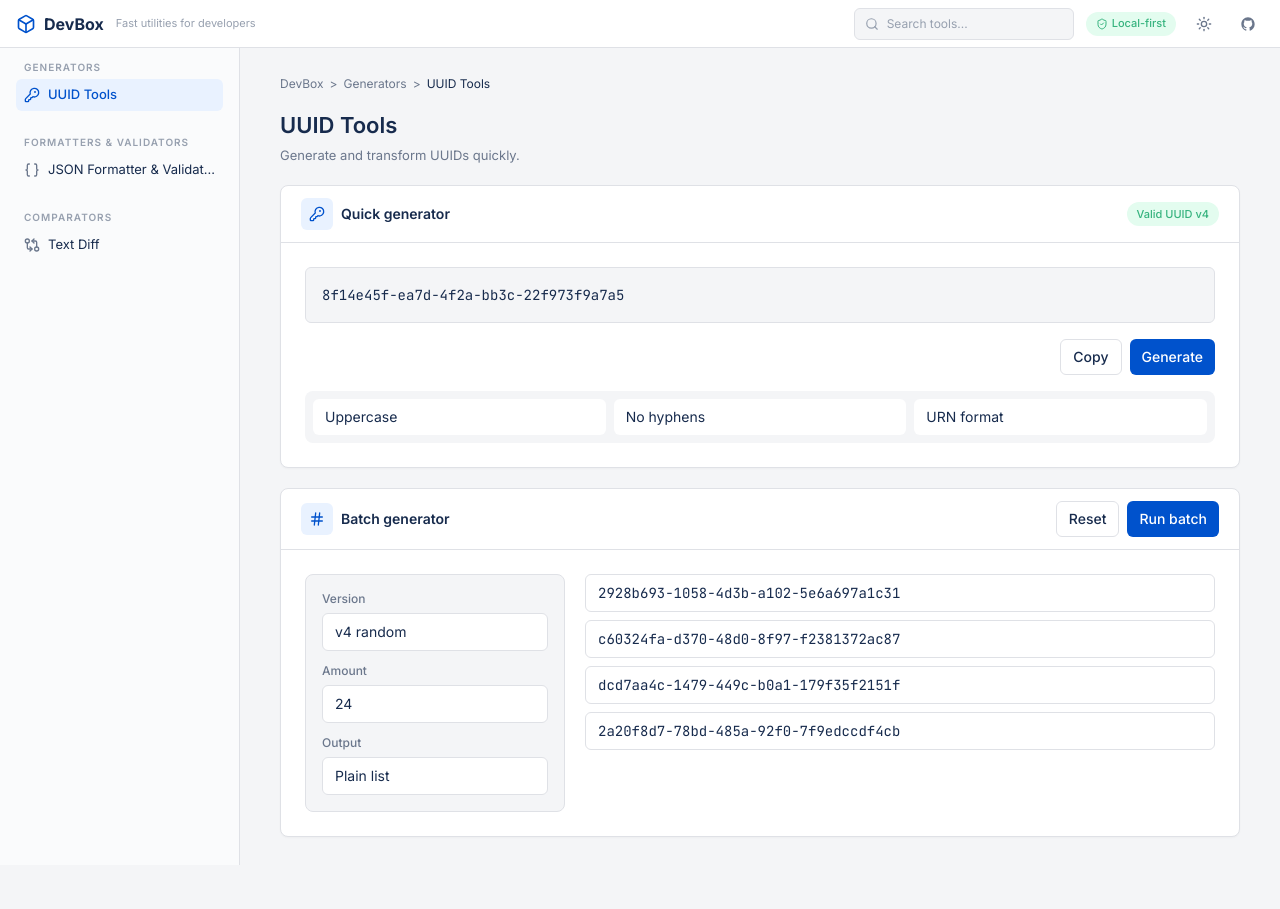
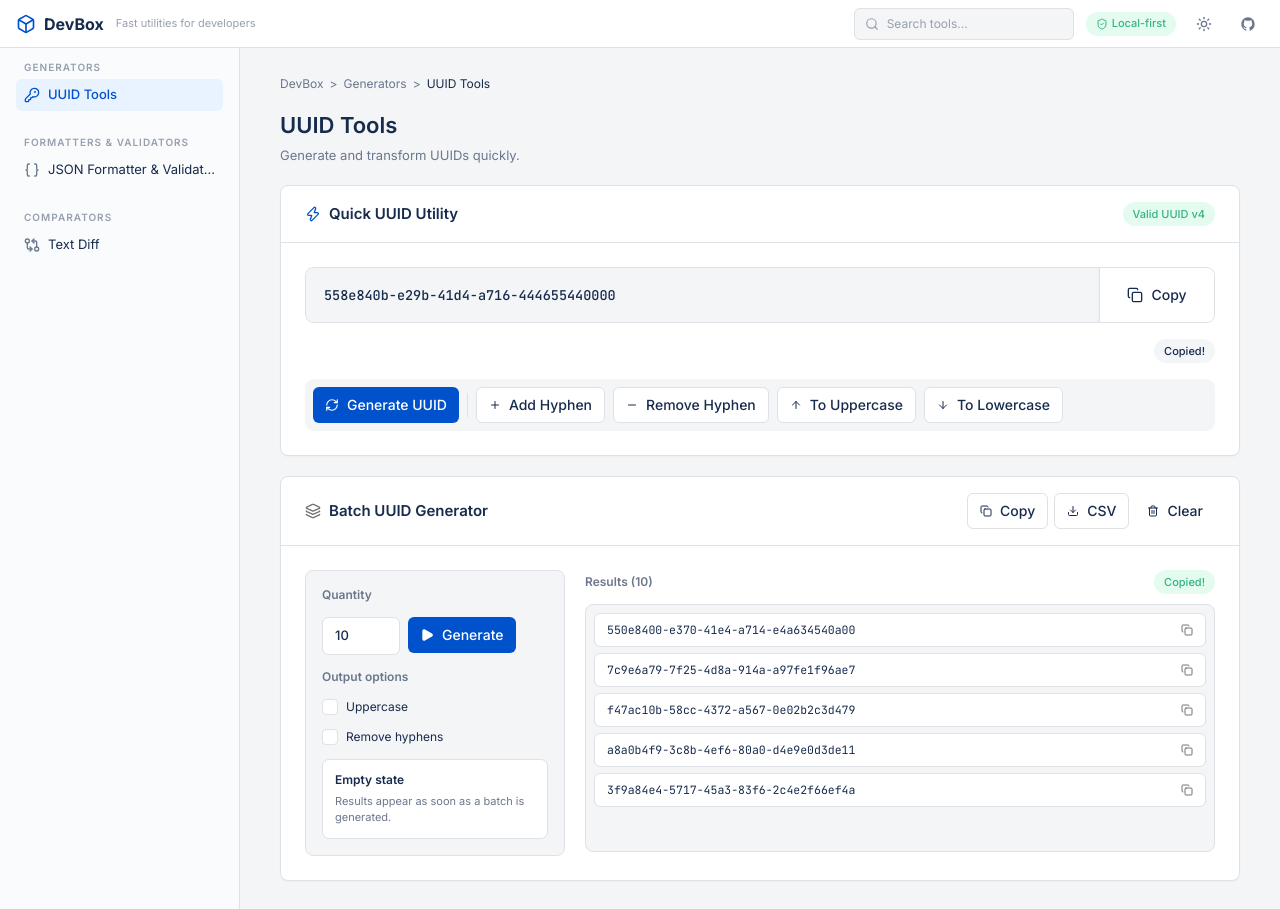
Before and after one commit to YasudaYutaka/devbox, a Next.js app: page /uuid-tools in a window 1280 px wide. Before the commit the page ends 865 px from the top, so only its background shows below. Built offline with nearby package versions, Linux system fonts and the light colour scheme.

Commit message:
feat: adjust uuid page design

```diff
--- a/app/ui/dashboard-view.tsx
+++ b/app/ui/dashboard-view.tsx
@@ -41,7 +41,7 @@
                   <p className="min-h-8 text-[13px] leading-4 text-[var(--text-secondary)]">
                     {tool.description}
                   </p>
-                  <span className="mt-auto inline-flex h-8 w-fit items-center justify-center gap-1.5 rounded-md bg-[var(--primary)] px-3.5 text-xs font-medium text-[var(--text-on-primary)] transition-colors group-hover:bg-[var(--primary-hover)]">
+                  <span className="mt-auto inline-flex h-8 w-fit items-center justify-center gap-1.5 rounded-md bg-[var(--primary)] px-3.5 text-xs font-medium text-white transition-colors group-hover:bg-[var(--primary-hover)] dark:border dark:border-[var(--border)] dark:bg-[#30363d] dark:text-[#e6edf3] dark:group-hover:bg-[var(--bg-hover)]">
                     Open tool
                     <ArrowRight aria-hidden className="size-3.5" strokeWidth={2} />
                   </span>
--- a/app/ui/primitives.tsx
+++ b/app/ui/primitives.tsx
@@ -98,11 +98,11 @@
       className={cx(
         "inline-flex h-9 items-center justify-center gap-2 rounded-md px-3 text-sm font-medium transition-colors",
         variant === "default" &&
-          "bg-[var(--primary)] text-[var(--text-on-primary)] hover:bg-[var(--primary-hover)]",
+          "bg-[var(--primary)] text-white hover:bg-[var(--primary-hover)] dark:border dark:border-[var(--border)] dark:bg-[#30363d] dark:text-[#e6edf3] dark:hover:bg-[var(--bg-hover)]",
         variant === "outline" &&
-          "border border-[var(--border)] bg-[var(--bg-surface)] text-[var(--text-primary)] hover:bg-[var(--bg-hover)]",
+          "border border-[var(--border)] bg-white text-[var(--text-primary)] hover:bg-[var(--bg-hover)] dark:bg-[#1b1f23] dark:text-[#e6edf3]",
         variant === "ghost" &&
-          "text-[var(--text-primary)] hover:bg-[var(--bg-hover)]",
+          "text-[var(--text-primary)] hover:bg-[var(--bg-hover)] dark:text-[#e6edf3]",
       )}
     >
       {children}
--- a/app/ui/uuid-tools-view.tsx
+++ b/app/ui/uuid-tools-view.tsx
@@ -1,62 +1,156 @@
-import { Hash, KeyRound } from "lucide-react";
-import { Badge, Breadcrumbs, Button, Card, CardHeader, PageTitle } from "./primitives";
+import {
+  ArrowDown,
+  ArrowUp,
+  Copy,
+  Download,
+  Layers,
+  Minus,
+  Play,
+  Plus,
+  RefreshCw,
+  Trash2,
+  Zap,
+  type LucideIcon,
+} from "lucide-react";
+import { Badge, Breadcrumbs, Button, Card, PageTitle, cx } from "./primitives";
 import { DevBoxShell } from "./shell";
+
+const batchUuids = [
+  "550e8400-e370-41e4-a714-e4a634540a00",
+  "7c9e6a79-7f25-4d8a-914a-a97fe1f96ae7",
+  "f47ac10b-58cc-4372-a567-0e02b2c3d479",
+  "a8a0b4f9-3c8b-4ef6-80a0-d4e9e0d3de11",
+  "3f9a84e4-5717-45a3-83f6-2c4e2f66ef4a",
+];
 
 export function UuidToolsPage() {
   return (
     <DevBoxShell active="uuid-tools">
       <Breadcrumbs items={["DevBox", "Generators", "UUID Tools"]} />
       <PageTitle title="UUID Tools" subtitle="Generate and transform UUIDs quickly." />
+
       <Card>
-        <CardHeader title="Quick generator" icon={KeyRound} aside={<Badge>Valid UUID v4</Badge>} />
+        <ToolCardHeader
+          icon={Zap}
+          iconClassName="text-[var(--primary)] dark:text-[var(--border)]"
+          title="Quick UUID Utility"
+          aside={<Badge>Valid UUID v4</Badge>}
+        />
         <div className="flex flex-col gap-4 p-6">
-          <div className="flex min-h-14 items-center rounded-md border border-[#dfe1e6] bg-[#f4f5f7] px-4 font-mono text-sm text-[#172b4d] dark:border-[#30363d] dark:bg-[#1b1f23] dark:text-[#e6edf3]">
-            8f14e45f-ea7d-4f2a-bb3c-22f973f9a7a5
+          <div className="flex h-14 min-w-0 overflow-hidden rounded-lg">
+            <div className="flex min-w-0 flex-1 items-center rounded-l-lg border border-[var(--border)] bg-[var(--bg-page)] px-[18px]">
+              <span className="truncate font-mono text-[13.5px] font-medium text-[var(--text-primary)]">
+                558e840b-e29b-41d4-a716-444655440000
+              </span>
             </div>
-          <div className="flex flex-wrap justify-end gap-2">
-            <Button variant="outline">Copy</Button>
-            <Button>Generate</Button>
+            <button className="-ml-px inline-flex h-full w-[116px] shrink-0 items-center justify-center gap-2 rounded-r-lg border border-[var(--border)] bg-white text-sm font-medium text-[var(--text-primary)] shadow-[0_1px_3.5px_rgba(0,0,0,0.05)] transition-colors hover:bg-[var(--bg-hover)] dark:bg-[#24292e] dark:text-[#e6edf3]">
+              <Copy aria-hidden className="size-4" strokeWidth={2} />
+              Copy
+            </button>
           </div>
-          <div className="grid gap-2 rounded-lg bg-[#f4f5f7] p-2 sm:grid-cols-3 dark:bg-[#1b1f23]">
-            {["Uppercase", "No hyphens", "URN format"].map((item) => (
-              <div className="rounded-md bg-white px-3 py-2 text-sm dark:bg-[#24292e]" key={item}>
-                {item}
+
+          <div className="flex justify-end">
+            <span className="inline-flex h-6 items-center rounded-full bg-[var(--badge-soon-bg)] px-2.5 text-[11px] font-medium text-[var(--text-primary)]">
+              Copied!
+            </span>
           </div>
-            ))}
+
+          <div className="flex flex-wrap items-center gap-2 rounded-[9px] bg-[var(--bg-page)] p-2">
+            <Button>
+              <RefreshCw aria-hidden className="size-3.5" strokeWidth={2} />
+              Generate UUID
+            </Button>
+            <div className="hidden h-6 w-px bg-[var(--border)] sm:block" />
+            <Button variant="outline">
+              <Plus aria-hidden className="size-3" strokeWidth={2} />
+              Add Hyphen
+            </Button>
+            <Button variant="outline">
+              <Minus aria-hidden className="size-3" strokeWidth={2} />
+              Remove Hyphen
+            </Button>
+            <Button variant="outline">
+              <ArrowUp aria-hidden className="size-3" strokeWidth={2} />
+              To Uppercase
+            </Button>
+            <Button variant="outline">
+              <ArrowDown aria-hidden className="size-3" strokeWidth={2} />
+              To Lowercase
+            </Button>
           </div>
         </div>
       </Card>
+
       <Card>
-        <CardHeader
-          title="Batch generator"
-          icon={Hash}
+        <ToolCardHeader
+          icon={Layers}
+          iconClassName="text-[#737373] dark:text-[var(--text-secondary)]"
+          title="Batch UUID Generator"
           aside={
-            <div className="flex gap-2">
-              <Button variant="outline">Reset</Button>
-              <Button>Run batch</Button>
+            <div className="flex flex-wrap justify-end gap-1.5">
+              <Button variant="outline">
+                <Copy aria-hidden className="size-3" strokeWidth={2} />
+                Copy
+              </Button>
+              <Button variant="outline">
+                <Download aria-hidden className="size-3" strokeWidth={2} />
+                CSV
+              </Button>
+              <Button variant="ghost">
+                <Trash2 aria-hidden className="size-3" strokeWidth={2} />
+                Clear
+              </Button>
             </div>
           }
         />
-        <div className="grid gap-5 p-6 lg:grid-cols-[260px_1fr]">
-          <div className="flex flex-col gap-3 rounded-lg border border-[#dfe1e6] bg-[#f4f5f7] p-4 dark:border-[#30363d] dark:bg-[#1b1f23]">
-            <Field label="Version" value="v4 random" />
-            <Field label="Amount" value="24" />
-            <Field label="Output" value="Plain list" />
+        <div className="grid gap-5 p-6 lg:grid-cols-[260px_minmax(0,1fr)]">
+          <div className="flex flex-col gap-3.5 rounded-lg border border-[var(--border)] bg-[var(--bg-page)] p-4">
+            <PanelLabel>Quantity</PanelLabel>
+            <div className="flex h-[38px] gap-2">
+              <div className="flex w-[78px] items-center rounded-md border border-[var(--border)] bg-[var(--bg-surface)] px-3 text-[13px] font-medium text-[var(--text-primary)]">
+                10
               </div>
-          <div className="flex flex-col gap-2">
-            {[
-              "2928b693-1058-4d3b-a102-5e6a697a1c31",
-              "c60324fa-d370-48d0-8f97-f2381372ac87",
-              "dcd7aa4c-1479-449c-b0a1-179f35f2151f",
-              "2a20f8d7-78bd-485a-92f0-7f9edccdf4cb",
-            ].map((uuid) => (
+              <Button>
+                <Play aria-hidden className="size-3.5 fill-current" strokeWidth={2} />
+                Generate
+              </Button>
+            </div>
+
+            <PanelLabel>Output options</PanelLabel>
+            <CheckboxPreview label="Uppercase" />
+            <CheckboxPreview label="Remove hyphens" />
+
+            <div className="flex flex-col gap-1.5 rounded-[7px] border border-[var(--border)] bg-[var(--bg-surface)] p-3">
+              <h3 className="text-xs font-semibold text-[var(--text-primary)]">Empty state</h3>
+              <p className="text-[11px] leading-[1.45] text-[var(--text-secondary)]">
+                Results appear as soon as a batch is generated.
+              </p>
+            </div>
+          </div>
+
+          <div className="flex min-w-0 flex-col gap-2.5">
+            <div className="flex items-center justify-between gap-3">
+              <PanelLabel>Results (10)</PanelLabel>
+              <Badge>Copied!</Badge>
+            </div>
+            <div className="flex min-w-0 flex-col gap-1.5 rounded-lg border border-[var(--border)] bg-[var(--bg-page)] p-2">
+              {batchUuids.map((uuid) => (
                 <div
-                className="rounded-md border border-[#dfe1e6] px-3 py-2 font-mono text-sm dark:border-[#30363d]"
+                  className="flex h-[34px] min-w-0 items-center justify-between gap-3 rounded-md border border-[var(--border)] bg-[var(--bg-surface)] px-3"
                   key={uuid}
                 >
+                  <span className="min-w-0 truncate font-mono text-[11.5px] text-[var(--text-primary)]">
                     {uuid}
+                  </span>
+                  <Copy
+                    aria-hidden
+                    className="size-3 shrink-0 text-[#737373] dark:text-[var(--text-secondary)]"
+                    strokeWidth={2}
+                  />
                 </div>
               ))}
+              <div className="h-[30px] rounded-md bg-[var(--bg-page)] dark:bg-[var(--bg-hover)]" />
+            </div>
           </div>
         </div>
       </Card>
@@ -64,13 +158,39 @@
   );
 }
 
-function Field({ label, value }: { label: string; value: string }) {
+function ToolCardHeader({
+  title,
+  icon: Icon,
+  iconClassName,
+  aside,
+}: {
+  title: string;
+  icon: LucideIcon;
+  iconClassName?: string;
+  aside?: React.ReactNode;
+}) {
   return (
-    <label className="flex flex-col gap-1.5 text-xs font-medium text-[#6b778c] dark:text-[#8b949e]">
+    <div className="flex min-h-14 flex-col gap-3 border-b border-[var(--border)] px-6 py-4 sm:flex-row sm:items-center sm:justify-between">
+      <div className="flex min-w-0 items-center gap-2">
+        <Icon aria-hidden className={cx("size-4 shrink-0", iconClassName)} strokeWidth={2} />
+        <h2 className="truncate text-[15px] font-semibold text-[var(--text-primary)]">{title}</h2>
+      </div>
+      {aside}
+    </div>
+  );
+}
+
+function PanelLabel({ children }: { children: React.ReactNode }) {
+  return <div className="text-xs font-semibold text-[var(--text-secondary)]">{children}</div>;
+}
+
+function CheckboxPreview({ label }: { label: string }) {
+  return (
+    <label className="flex items-center gap-2 text-xs text-[var(--text-primary)]">
+      <span className="flex size-4 items-center justify-center rounded border border-[var(--border)] bg-[var(--bg-surface)]">
+        <span className="size-2 rounded-[2px] bg-[var(--bg-surface)]" />
+      </span>
       {label}
-      <span className="rounded-md border border-[#dfe1e6] bg-white px-3 py-2 text-sm font-normal text-[#172b4d] dark:border-[#30363d] dark:bg-[#24292e] dark:text-[#e6edf3]">
-        {value}
-      </span>
     </label>
   );
 }
```
Lines whose indentation alone changed are shown as unchanged.
